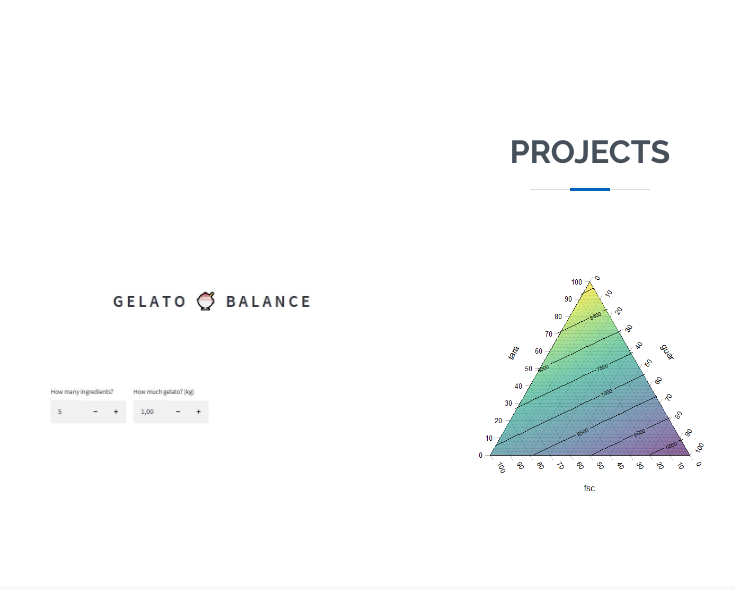
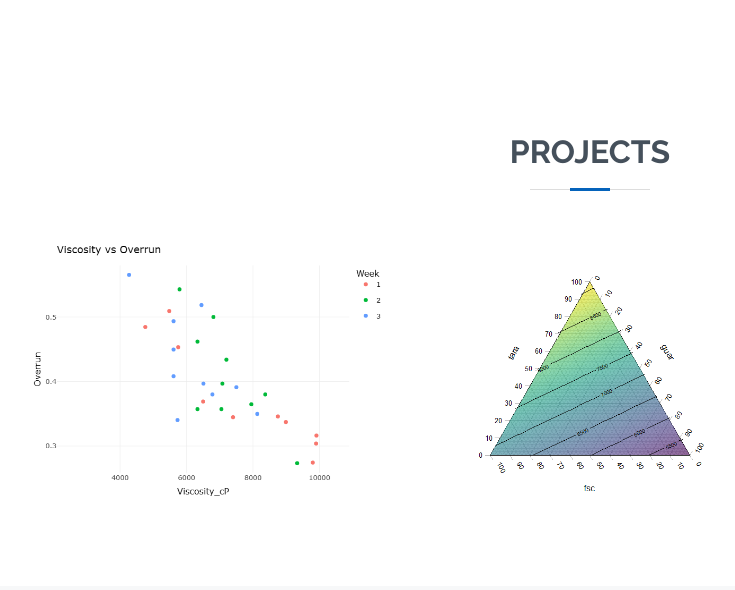
Before and after one commit to arturofrisina/arturofrisina.github.io, a plain HTML site: page index.html in a window 1280 px wide. Shown: the part 3036-3626 px from the top of the page, without its empty margins (100-835 px from the left). Drawn offline with nearby package versions, Linux system fonts and the light colour scheme.

Commit message:
Update index.html

```diff
--- a/index.html
+++ b/index.html
@@ -351,7 +351,7 @@
 
           <div class="col-lg-4 col-md-6 portfolio-item filter-app">
             <div class="portfolio-wrap">
-              <img src="assets\img\portfolio-gelato\portfolio-details-1.jpg" class="img-fluid" alt="">
+              <img src="assets\img\portfolio\portfolio-details-2.jpg" class="img-fluid" alt="">
               <div class="portfolio-info">
                 <h4>Gelato balancer</h4>
                 <p>Web app</p>
```
